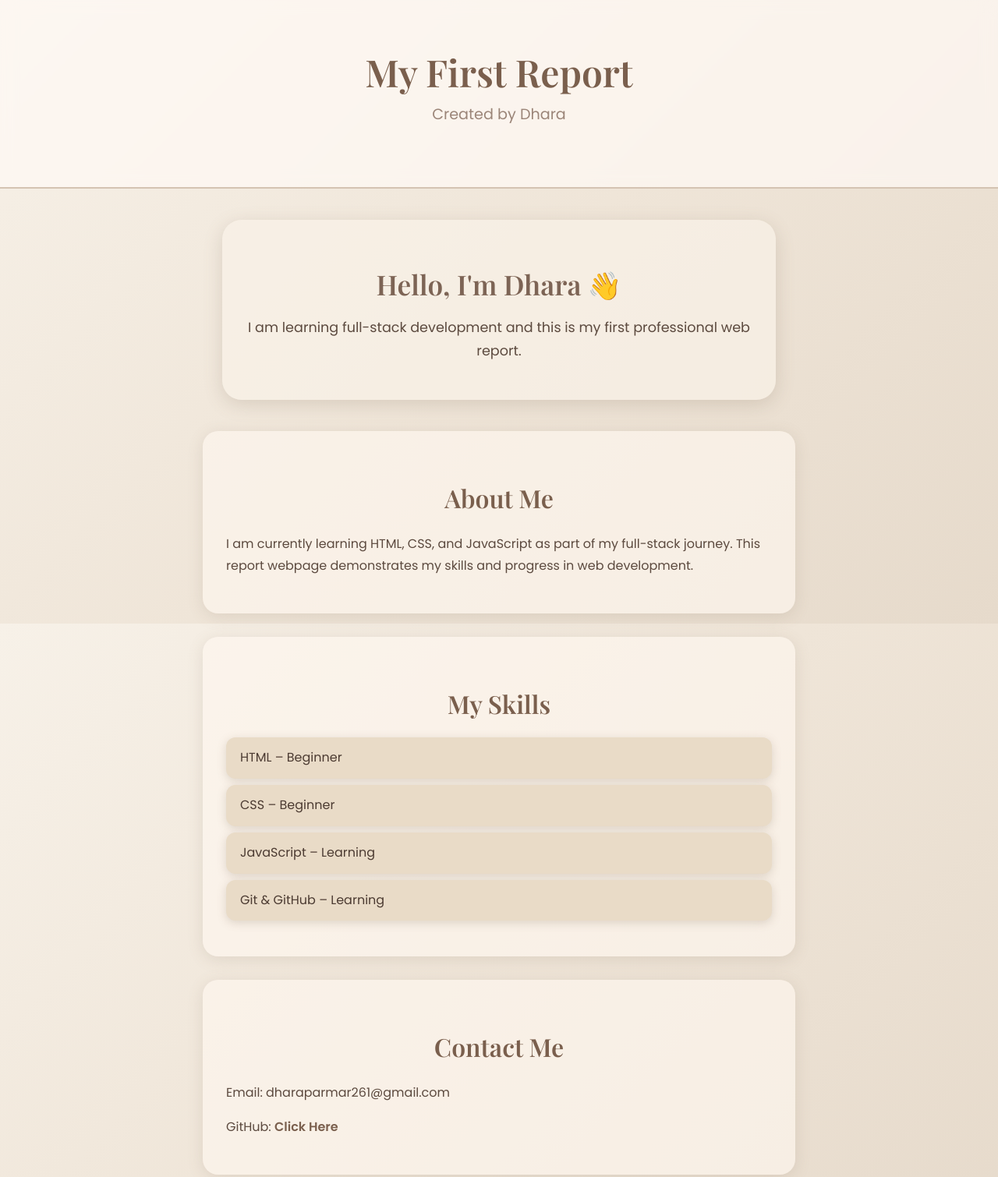
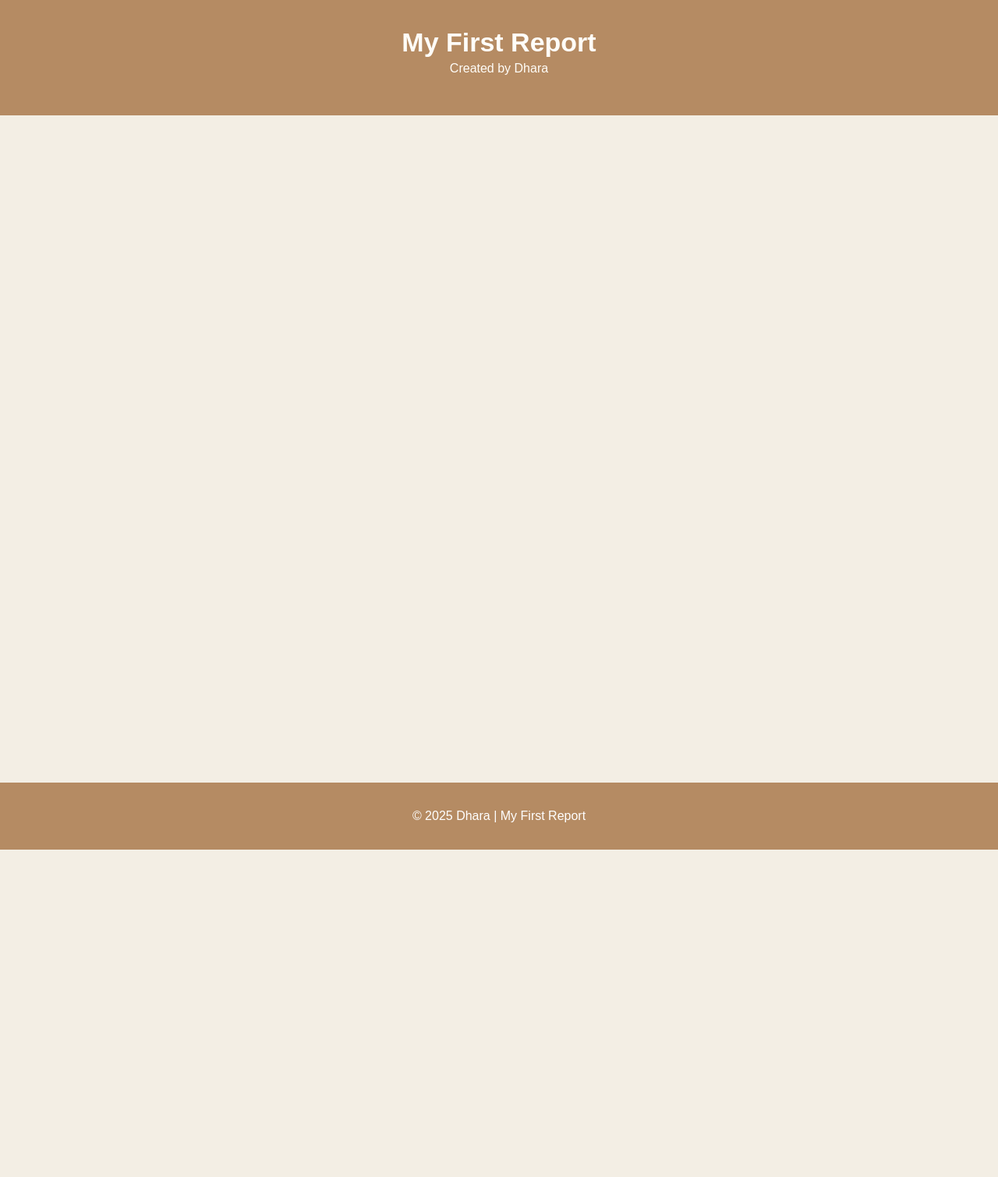
Before and after one commit to dharaparmar09/dhara, a plain HTML site: page index.html in a window 1280 px wide. Shown: the top 1510 px of the page at 78% size. After the commit the page ends 1090 px from the top, so only its background shows below. Drawn offline with nearby package versions, Linux system fonts and the light colour scheme.

Commit message:
Update style.css

```diff
--- a/style.css
+++ b/style.css
@@ -1,120 +1,113 @@
-@import url('https://fonts.googleapis.com/css2?family=Poppins:wght@300;400;600&family=Playfair+Display:wght@400;600&display=swap');
-
 body {
+    font-family: Arial, sans-serif;
     margin: 0;
     padding: 0;
-    font-family: "Poppins", sans-serif;
-    background: linear-gradient(135deg, #f7f1e8, #efe5d8, #e6dacb);
-    background-attachment: fixed;
-    color: #5c4a3f;
+    background: #f3eee4;
+    color: #4a3b32;
 }
 
 header {
+    background: #b58b63;
+    color: #fffdf8;
     text-align: center;
-    padding: 60px 20px;
-    background: rgba(255, 250, 245, 0.7);
-    backdrop-filter: blur(10px);
-    border-bottom: 2px solid #d4c3b2;
+    padding: 35px 20px;
 }
 
 header h1 {
-    font-family: "Playfair Display", serif;
-    font-size: 3rem;
-    color: #7a5f4d;
     margin: 0;
+    font-size: 34px;
 }
 
 header p {
-    margin-top: 8px;
-    font-size: 1.2rem;
-    color: #9b8578;
+    margin-top: 5px;
 }
 
-.profile {
-    text-align: center;
+/* Sections */
+section {
     width: 85%;
-    max-width: 650px;
-    margin: 40px auto;
-    padding: 30px;
-    background: rgba(250, 242, 233, 0.7);
-    border-radius: 25px;
-    box-shadow: 0px 6px 25px rgba(120, 98, 80, 0.2);
-    animation: fadeIn 1.3s ease;
+    max-width: 850px;
+    background: #fffaf3;
+    margin: 25px auto;
+    padding: 25px;
+    border-radius: 12px;
+    box-shadow: 0 0 12px rgba(0,0,0,0.12);
+    opacity: 0;
+    transform: translateY(20px);
+    transition: all 0.8s ease-in-out;
 }
 
-.profile h2 {
-    font-size: 2.2rem;
-    color: #7d6455;
-    font-family: "Playfair Display", serif;
+h2 {
+    color: #7c5f47;
+    margin-bottom: 12px;
+    font-size: 24px;
 }
 
-.profile p {
-    font-size: 1.1rem;
-    color: #5c4a3f;
-    line-height: 1.7;
+/* Lists */
+ul {
+    padding-left: 20px;
+}
+ul li {
+    margin: 6px 0;
 }
 
-section h2 {
-    font-family: "Playfair Display", serif;
-    font-size: 2rem;
-    text-align: center;
-    color: #7a5f4d;
-    margin-bottom: 15px;
+/* Links */
+a {
+    color: #8b6238;
+    font-weight: bold;
+    text-decoration: none;
+    transition: all 0.3s ease;
+}
+a:hover {
+    color: #fffdf8;
+    background-color: #b58b63;
+    padding: 5px 10px;
+    border-radius: 5px;
 }
 
-.about, .skills, .contact {
-    width: 85%;
-    max-width: 700px;
-    margin: 30px auto;
-    padding: 30px;
-    background: rgba(255, 248, 240, 0.65);
-    border-radius: 20px;
-    box-shadow: 0px 4px 20px rgba(120, 98, 80, 0.15);
-    line-height: 1.8;
+/* Hover effect on sections */
+section:hover {
+    transform: scale(1.01);
 }
 
-.skills ul {
-    list-style: none;
-    padding: 0;
-    margin-top: 15px;
+/* Footer */
+footer {
+    text-align: center;
+    padding: 18px 0;
+    background: #b58b63;
+    color: white;
+    margin-top: 40px;
 }
 
-.skills li {
-    background: #e9dbc7;
-    padding: 12px 18px;
-    margin: 8px 0;
-    border-radius: 12px;
-    color: #4c3b32;
-    font-weight: 500;
-    box-shadow: 0px 3px 12px rgba(140, 118, 100, 0.25);
-    transition: 0.25s ease;
+/* Typing effect */
+.typing {
+    border-right: 2px solid #b58b63;
+    white-space: nowrap;
+    overflow: hidden;
+    width: 0;
+    animation: typing 2s steps(20) forwards, blink 0.5s step-end infinite alternate;
 }
 
-.skills li:hover {
-    transform: scale(1.05);
-    background: #e3d2bd;
+@keyframes typing {
+    from { width: 0; }
+    to { width: 220px; }
+}
+@keyframes blink {
+    50% { border-color: transparent; }
 }
 
-.contact a {
-    color: #7a5f4d;
-    font-weight: bold;
-    text-decoration: none;
+/* Skill bars */
+.skill-bar {
+    background: #ddd;
+    border-radius: 20px;
+    margin-bottom: 10px;
+    overflow: hidden;
 }
 
-.contact a:hover {
-    text-decoration: underline;
+.skill-bar span {
+    display: block;
+    height: 20px;
+    width: 0;
+    background: #b58b63;
+    border-radius: 20px;
+    transition: width 1s ease-in-out;
 }
-
-footer {
-    text-align: center;
-    padding: 25px;
-    margin-top: 40px;
-    background: rgba(255, 250, 245, 0.7);
-    color: #7d6455;
-    border-top: 2px solid #d4c3b2;
-}
-
-@keyframes fadeIn {
-    from { opacity: 0; transform: translateY(20px); }
-    to { opacity: 1; transform: translateY(0); }
-}
```
